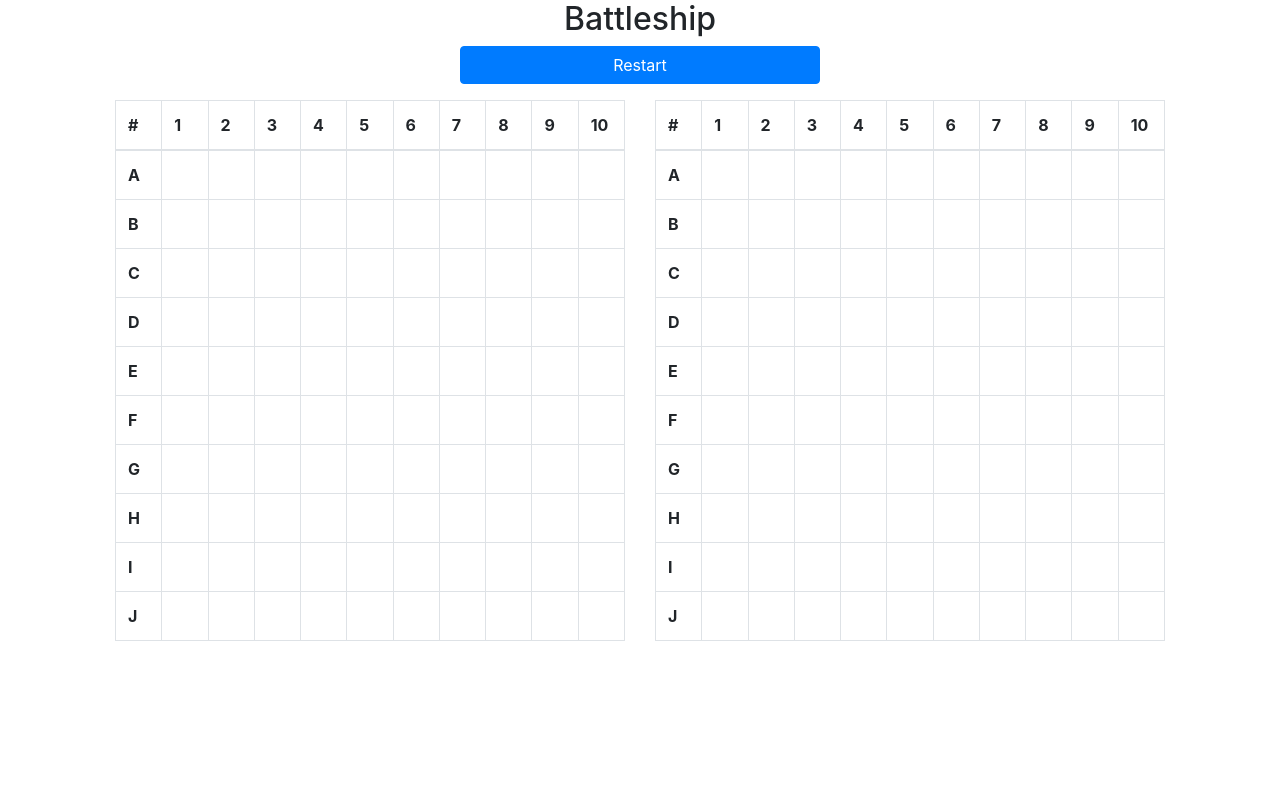
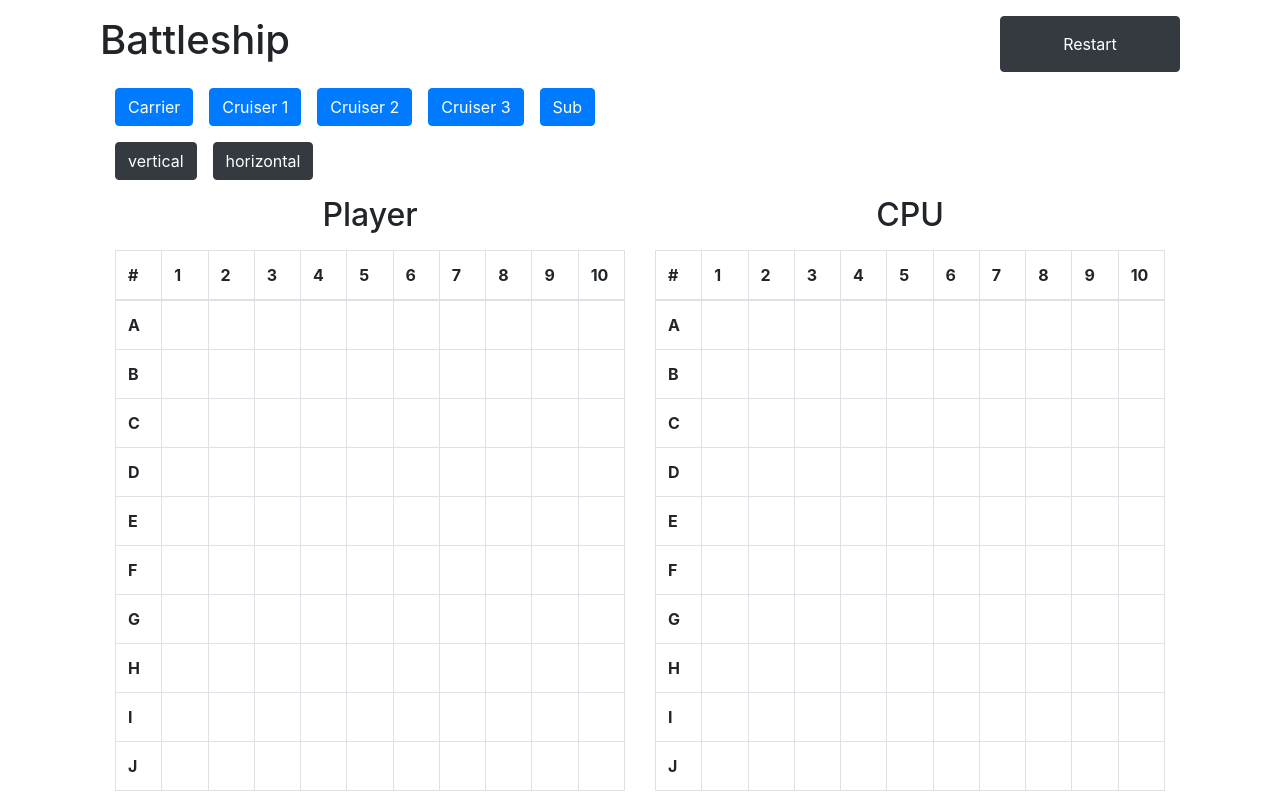
Before and after one commit to lau-gonzalez/battleship, a React (Create React App) app: page / in a window 1280 px wide. Built offline with nearby package versions, Linux system fonts and the light colour scheme.

Commit message:
adding options, buttons and some actions

```diff
--- a/src/actions/index.js
+++ b/src/actions/index.js
@@ -51,3 +51,20 @@ export const changeGamePhase = (phase) => {
       phase
     }
 }
+
+export const selectShip = (piece, position='vertical') => {
+    if (!piece) return;
+    return {
+        type: types.SELECT_SHIP,
+        piece,
+        position
+    }
+}
+
+export const selectPosition = (position) => {
+    if (!position) return;
+    return{
+        type: types.SELECT_POSITION,
+        position
+    }
+}
--- a/src/components/BattleshipGame.js
+++ b/src/components/BattleshipGame.js
@@ -1,6 +1,6 @@
 import React, { Component } from 'react';
 import Header from './Header'
-import BoardConnected from '../containers/BoardConnected'
+import Options from './Options';
 
 class Battleship extends Component {
     render() {
@@ -8,11 +8,7 @@ class Battleship extends Component {
             <div className="container-fluid">
                 <div className="container">
                     <Header />
-                    <div className="container d-flex flex-row col-md-12">
-                        <div className="col-md-6"><BoardConnected className="playerBoard" boardType="playerBoard"/></div>
-
-                        <div className="col-md-6"><BoardConnected className="enemyBoard" boardType="enemyBoard"/></div>
-                    </div>
+                    <Options/>
                 </div>
             </div>
         );
--- /dev/null
+++ b/src/components/ButtonPosition.js
@@ -0,0 +1,12 @@
+import React from 'react'
+
+export default function ButtonShip(props) {
+    const selectionClass = props.selectedPosition && props.selectedPosition === props.name ? 'selected' : 'unselected'
+    return (
+        <div>
+            <button className={`btn btn-dark mr-3 ${selectionClass}`}
+             name={props.name} onClick={e => {props.onButtonClick(e.target.name)}}>{props.name}</button>
+
+        </div>
+    )
+}
--- /dev/null
+++ b/src/components/ButtonShip.js
@@ -0,0 +1,12 @@
+import React from 'react'
+
+export default function ButtonShip(props) {
+    const selectionClass = props.selectedPiece && props.selectedPiece === props.name ? 'selected' : 'unselected'
+    return (
+        <div>
+            <button className={`btn btn-primary mr-3 ${selectionClass}`}
+            name={props.name} onClick={e => {props.onButtonClick(e.target.name)}}>{props.displayName}</button>
+
+        </div>
+    )
+}
--- a/src/components/Header.js
+++ b/src/components/Header.js
@@ -2,10 +2,10 @@ import React from 'react'
 
 export default function Header() {
     return (
-        <header className='mb-3'>
-            <div className='container d-flex flex-column align-items-center'>
-                <h2>Battleship</h2>
-                <button className='col-md-4 btn btn-primary'>Restart</button>
+        <header className='mb-3 mt-3'>
+            <div className='container d-flex flex-row justify-content-between'>
+                <h1>Battleship</h1>
+                <button className='col-md-2 btn btn-dark'>Restart</button>
             </div>
         </header>
     )
--- /dev/null
+++ b/src/components/Options.js
@@ -0,0 +1,37 @@
+import React from 'react'
+import ButtonShip from './../containers/ButtonShipConnected'
+import ButtonPosition from './../containers/ButtonPositionConnected'
+import BoardConnected from './../containers/BoardConnected'
+
+export default function Options() {
+    return (
+        <div>
+            <div className="col-md-12 d-flex flex-row flex-wrap">
+                <div className="col-md-12 d-flex flex-row mb-3 justify-content-start">
+                    <ButtonShip name='CR' displayName='Carrier' />
+                    <ButtonShip name='C1' displayName='Cruiser 1' />
+                    <ButtonShip name='C2' displayName='Cruiser 2' />
+                    <ButtonShip name='C3' displayName='Cruiser 3' />
+                    <ButtonShip name='S' displayName='Sub' />
+                </div>
+                <div className="col-md-12 d-flex flex-row mb-3 justify-content-start">
+                    <ButtonPosition name='vertical' />
+                    <ButtonPosition name='horizontal' />
+                </div>
+                <div className="col-md-6">
+                    <div className="col-md-12 mb-3">
+                        <h2 className='text-center'>Player</h2>
+                    </div>
+                    <BoardConnected className="playerBoard" boardType="playerBoard" />
+                </div>
+                <div className="col-md-6">
+                    <div className="col-md-12 mb-3">
+                        <h2 className='text-center'>CPU</h2>
+                    </div>
+                    <BoardConnected className="enemyBoard" boardType="enemyBoard" />
+                </div>
+
+            </div>
+        </div>
+    )
+}
--- /dev/null
+++ b/src/containers/ButtonPositionConnected.js
@@ -0,0 +1,20 @@
+import { connect } from 'react-redux';
+import ButtonPosition from './../components/ButtonPosition';
+import { selectPosition } from './../actions'
+
+
+const mapStateToProps = state => {
+    return{
+        selectedPosition: state.gameLogic.selectedPosition,
+    }
+}
+
+const mapDispatchToProps = dispatch =>{
+    return {
+        onButtonClick: buttonPosition => dispatch(selectPosition(buttonPosition))
+    }
+}
+
+export default connect(
+    mapStateToProps,
+    mapDispatchToProps)(ButtonPosition)
--- /dev/null
+++ b/src/containers/ButtonShipConnected.js
@@ -0,0 +1,20 @@
+import { connect } from 'react-redux';
+import ButtonShip from './../components/ButtonShip'
+import { selectShip } from './../actions'
+
+const mapStateToProps = state =>{
+    return{
+        selectedPiece: state.gameLogic.selectedPiece,
+    }
+}
+
+const mapDispatchToProps = dispatch => {
+    return{
+        onButtonClick: buttonName => dispatch(selectShip(buttonName))
+    }
+}
+
+export default connect(
+    mapStateToProps,
+    mapDispatchToProps
+)(ButtonShip)
--- a/src/reducers/index.js
+++ b/src/reducers/index.js
@@ -19,6 +19,14 @@ function gameLogic (state = initialState, action ){
             return Object.assign({}, state, {
                 playerBoard: helpers.getNewBoard(state.playerBoard, action)
             })
+        case types.SELECT_SHIP:
+            return Object.assign({},state,{
+                selectedPiece: action.piece
+            })
+        case types.SELECT_POSITION:
+            return Object.assign({},state, {
+                selectedPosition: action.position
+            })
         default:
             return state
     }
```
